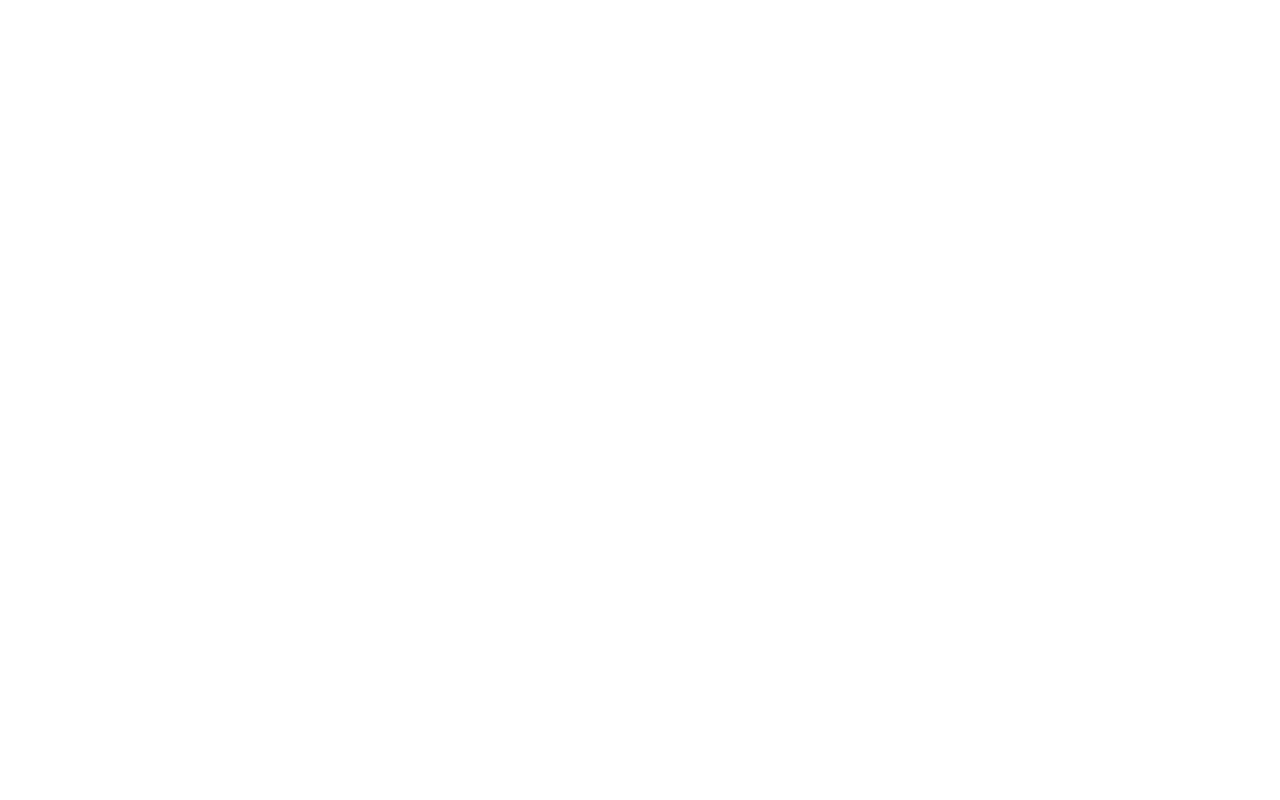
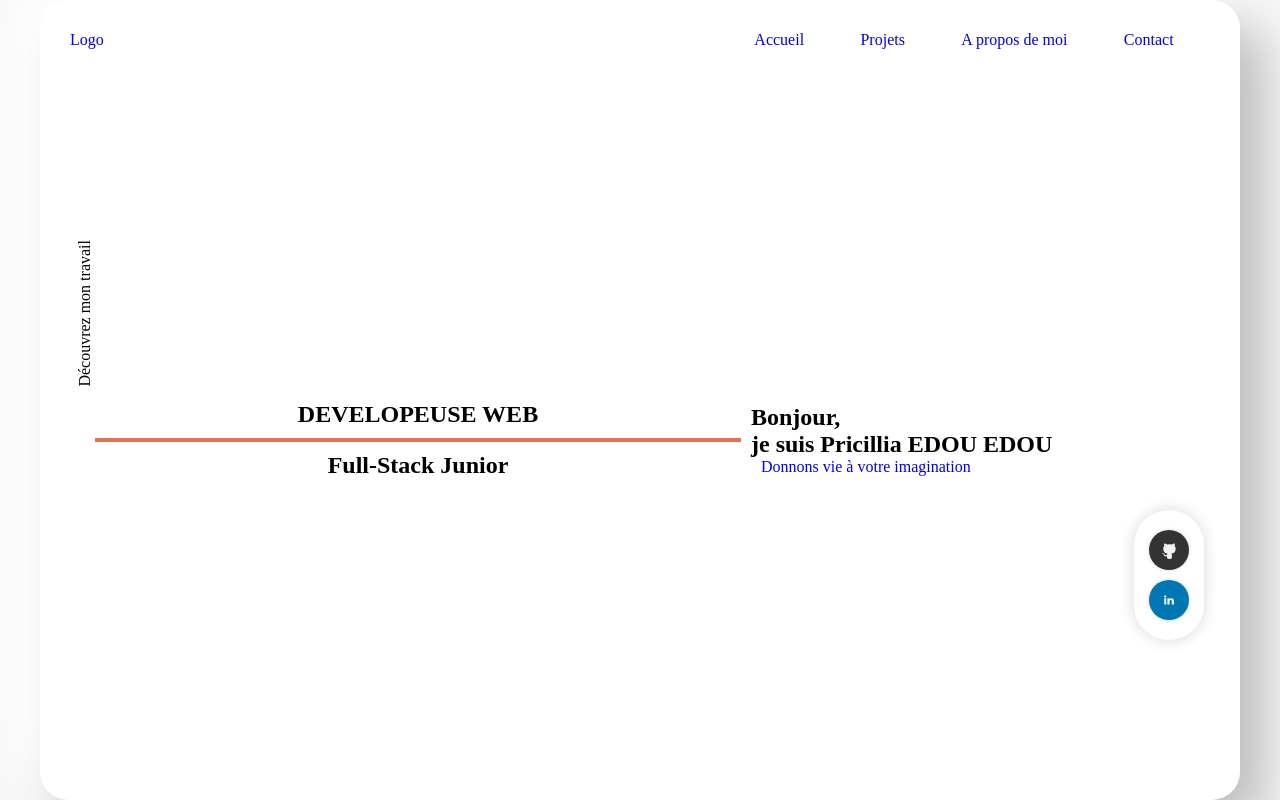
Before and after one commit to pricilliaedou/portfolio, a plain HTML site: page index.html in a window 1280 px wide. Drawn offline with Linux system fonts and the light colour scheme.

Commit message:
reseau sociaux

```diff
--- a/index.html
+++ b/index.html
@@ -7,6 +7,67 @@
     <title>Portfolio</title>
   </head>
   <body>
+    <div class="container">
+      <header>
+        <div class="vertical">
+          <p>Découvrez mon travail</p>
+        </div>
+        <div class="logo"><a href="./index.html">Logo</a></div>
+        <nav>
+          <a href="./index.html">Accueil</a>
+          <a href="./projets.html">Projets</a>
+          <a href="./moi">A propos de moi</a>
+          <a href="./contact">Contact</a>
+        </nav>
+      </header>
+      <main>
+        <div class="left-main">
+          <div class="top"><h2>DEVELOPEUSE WEB</h2></div>
+          <div class="bottom"><h2>Full-Stack Junior</h2></div>
+        </div>
+        <div class="right-main">
+          <h2>Bonjour,</h2>
+          <h2>je suis Pricillia EDOU EDOU</h2>
+          <!-- <p>
+            développeuse web passionnée en reconversion. Je mets à profit mon
+            expérience diversifiée pour créer des solutions innovantes et
+            accessibles, transformant chaque défi en opportunité.
+          </p> -->
+          <a href="./contact.html">Donnons vie à votre imagination</a>
+        </div>
+      </main>
+      <!-- Social -->
+      <div class="social-buttons">
+        <a href="#" class="social-button github">
+          <svg
+            class="cf-icon-svg"
+            xmlns="http://www.w3.org/2000/svg"
+            viewBox="-2.5 0 19 19"
+          >
+            <path
+              d="M9.464 17.178a4.506 4.506 0 0 1-2.013.317 4.29 4.29 0 0 1-2.007-.317.746.746 0 0 1-.277-.587c0-.22-.008-.798-.012-1.567-2.564.557-3.105-1.236-3.105-1.236a2.44 2.44 0 0 0-1.024-1.348c-.836-.572.063-.56.063-.56a1.937 1.937 0 0 1 1.412.95 1.962 1.962 0 0 0 2.682.765 1.971 1.971 0 0 1 .586-1.233c-2.046-.232-4.198-1.023-4.198-4.554a3.566 3.566 0 0 1 .948-2.474 3.313 3.313 0 0 1 .091-2.438s.773-.248 2.534.945a8.727 8.727 0 0 1 4.615 0c1.76-1.193 2.532-.945 2.532-.945a3.31 3.31 0 0 1 .092 2.438 3.562 3.562 0 0 1 .947 2.474c0 3.54-2.155 4.32-4.208 4.548a2.195 2.195 0 0 1 .625 1.706c0 1.232-.011 2.227-.011 2.529a.694.694 0 0 1-.272.587z"
+            ></path>
+          </svg>
+        </a>
+        <a href="#" class="social-button linkedin">
+          <svg
+            viewBox="0 -2 44 44"
+            version="1.1"
+            xmlns="http://www.w3.org/2000/svg"
+            xmlns:xlink="http://www.w3.org/1999/xlink"
+          >
+            <g id="Icons" stroke="none" stroke-width="1">
+              <g transform="translate(-702.000000, -265.000000)">
+                <path
+                  d="M746,305 L736.2754,305 L736.2754,290.9384 C736.2754,287.257796 734.754233,284.74515 731.409219,284.74515 C728.850659,284.74515 727.427799,286.440738 726.765522,288.074854 C726.517168,288.661395 726.555974,289.478453 726.555974,290.295511 L726.555974,305 L716.921919,305 C716.921919,305 717.046096,280.091247 716.921919,277.827047 L726.555974,277.827047 L726.555974,282.091631 C727.125118,280.226996 730.203669,277.565794 735.116416,277.565794 C741.21143,277.565794 746,281.474355 746,289.890824 L746,305 L746,305 Z M707.17921,274.428187 L707.117121,274.428187 C704.0127,274.428187 702,272.350964 702,269.717936 C702,267.033681 704.072201,265 707.238711,265 C710.402634,265 712.348071,267.028559 712.41016,269.710252 C712.41016,272.34328 710.402634,274.428187 707.17921,274.428187 L707.17921,274.428187 L707.17921,274.428187 Z M703.109831,277.827047 L711.685795,277.827047 L711.685795,305 L703.109831,305 L703.109831,277.827047 L703.109831,277.827047 Z"
+                  id="LinkedIn"
+                ></path>
+              </g>
+            </g>
+          </svg>
+        </a>
+      </div>
+    </div>
     <script src="main.js"></script>
   </body>
 </html>
--- a/style.css
+++ b/style.css
@@ -0,0 +1,162 @@
+:root {
+  --bcg-body: #f7f7f8;
+  --bcg-container: #ffffff;
+  --corail-color: #e76f51;
+}
+
+/* Général */
+
+* {
+  margin: 0;
+  padding: 0;
+  box-sizing: border-box;
+}
+
+body {
+  min-height: 100vh;
+  background-color: var(--bcg-body);
+}
+.container {
+  max-width: 1200px;
+  background-color: var(--bcg-container);
+  margin: 0 auto;
+  padding: 0 20px;
+  position: relative;
+  height: 100vh;
+
+  /* Shadow */
+  border-radius: 28px;
+  box-shadow: 26px 26px 48px #bebebe, -26px -26px 48px #ffffff;
+}
+
+a {
+  text-decoration: none;
+  padding: 10px;
+}
+/* Header */
+
+header {
+  display: flex;
+  justify-content: space-between;
+  align-items: center;
+  height: 10vh;
+  width: 100%;
+}
+.vertical {
+  writing-mode: vertical-lr;
+  text-orientation: sideways;
+  transform: rotate(180deg);
+  position: absolute;
+  height: max-content;
+  top: 30%;
+  left: 3%;
+}
+
+nav {
+  width: 40vw;
+  display: flex;
+  justify-content: space-evenly;
+}
+
+/* Main */
+main {
+  /* width: 100%; */
+  display: flex;
+  height: 90vh;
+  align-items: center;
+  justify-content: center;
+  padding: 20px 25px;
+}
+
+.left-main {
+  display: flex;
+  flex-direction: column;
+  width: 60%;
+  align-items: center;
+  justify-content: center;
+  padding: 0 10px;
+}
+.top {
+  border-bottom: 4px solid #e76f51;
+  padding-bottom: 10px;
+  width: 100%;
+  text-align: center;
+}
+.bottom {
+  padding-top: 10px;
+}
+.right-main {
+  width: 40%;
+}
+/* Social */
+.social-buttons {
+  background-color: #ffffff;
+  box-shadow: 0px 0px 15px #00000027;
+  padding: 10px 5px;
+  border-radius: 5em;
+  position: absolute;
+  bottom: 20%;
+  right: 3%;
+}
+
+.social-button {
+  display: flex;
+  justify-content: center;
+  align-items: center;
+  width: 40px;
+  height: 40px;
+  border-radius: 50%;
+  margin: 10px;
+  background-color: #fff;
+  box-shadow: 0px 0px 4px #00000027;
+  transition: 0.3s;
+}
+
+.social-button:hover {
+  background-color: #f2f2f2;
+  box-shadow: 0px 0px 6px 3px #00000027;
+}
+
+.social-buttons svg {
+  transition: 0.3s;
+  height: 10px;
+}
+
+.github {
+  background-color: #333;
+}
+
+.github svg {
+  width: 25px;
+  height: 25px;
+  fill: #f2f2f2;
+}
+
+.github:hover svg {
+  fill: #333;
+}
+
+.linkedin {
+  background-color: #0077b5;
+}
+
+.linkedin svg {
+  fill: #f2f2f2;
+}
+
+.linkedin:hover svg {
+  fill: #0077b5;
+}
+
+@keyframes wipe-out-left {
+  from {
+    clip-path: inset(0 0 0 0);
+  }
+  to {
+    clip-path: inset(0 100% 0 0);
+  }
+}
+
+[transition-style="out:wipe:left"] {
+  animation: 2.5s cubic-bezier(0.25, 1, 0.3, 1) wipe-out-left both;
+}
```
Also changed, not shown: contact.html (added), moi.html (added), projets.html (added).
